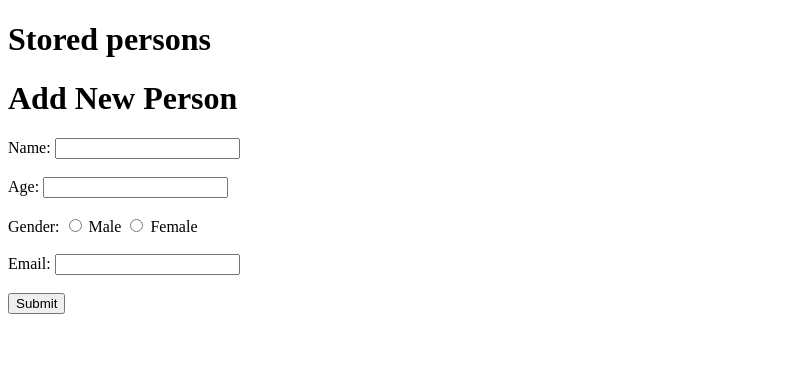
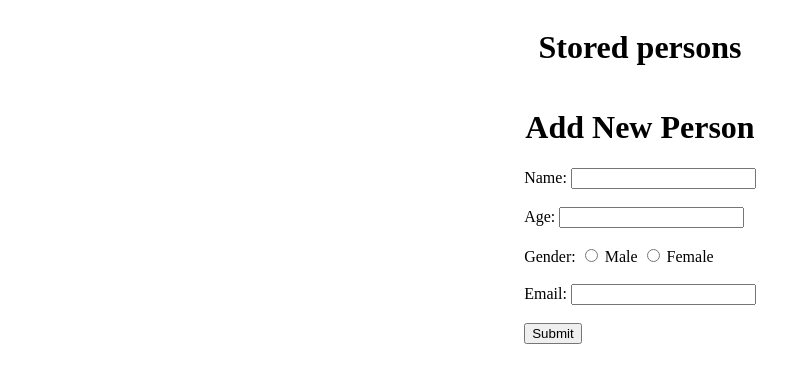
Before and after one commit to programmer-weeb/front-back, a website: page index.html in a window 1280 px wide. Shown: the whole page, without its empty margins (0-811 px from the left). Drawn offline with Linux system fonts and the light colour scheme; no server answers.

Commit message:
Center the page

```diff
--- a/index.html
+++ b/index.html
@@ -10,6 +10,13 @@
     <style>
         #editArea {
             display: none;
+        }
+        body {
+            /* center the body  */
+            display: flex;
+            flex-direction: column;
+            align-items: center;
+
         }
     </style>
 </head>
```
